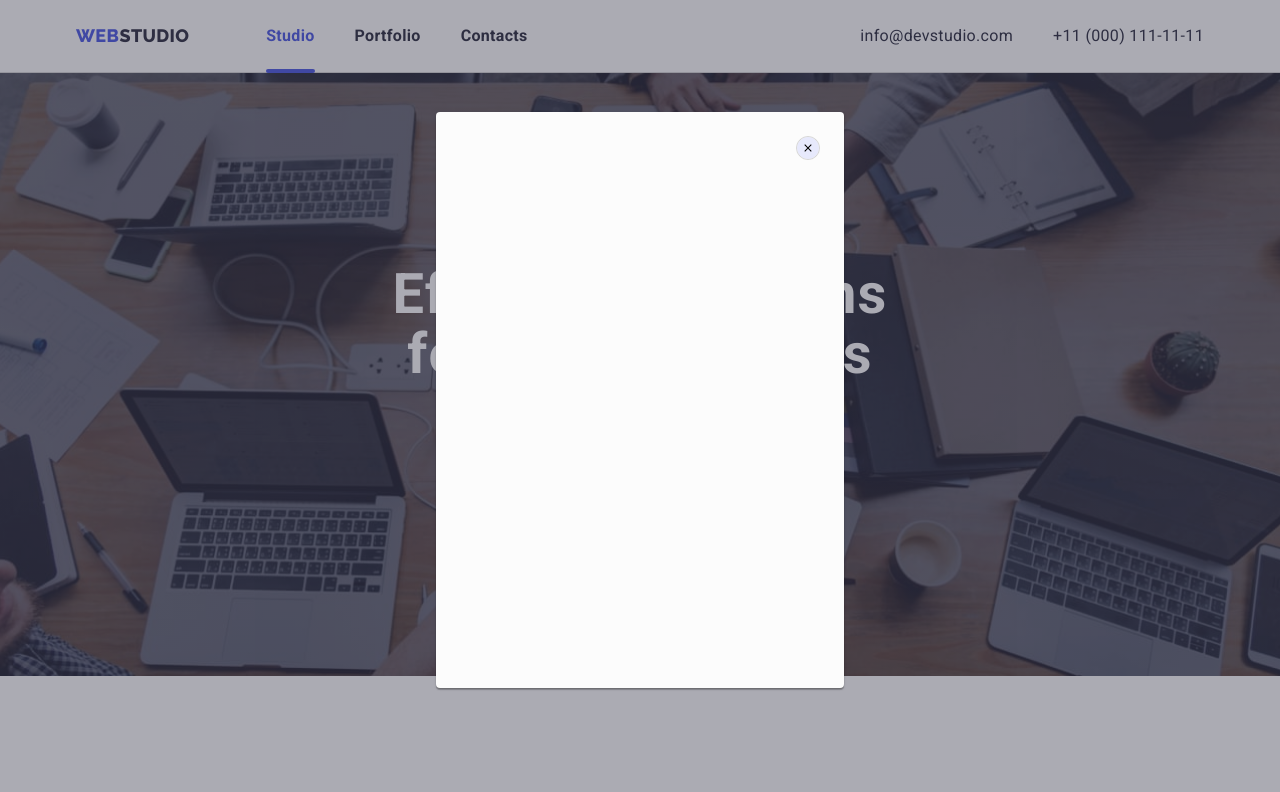
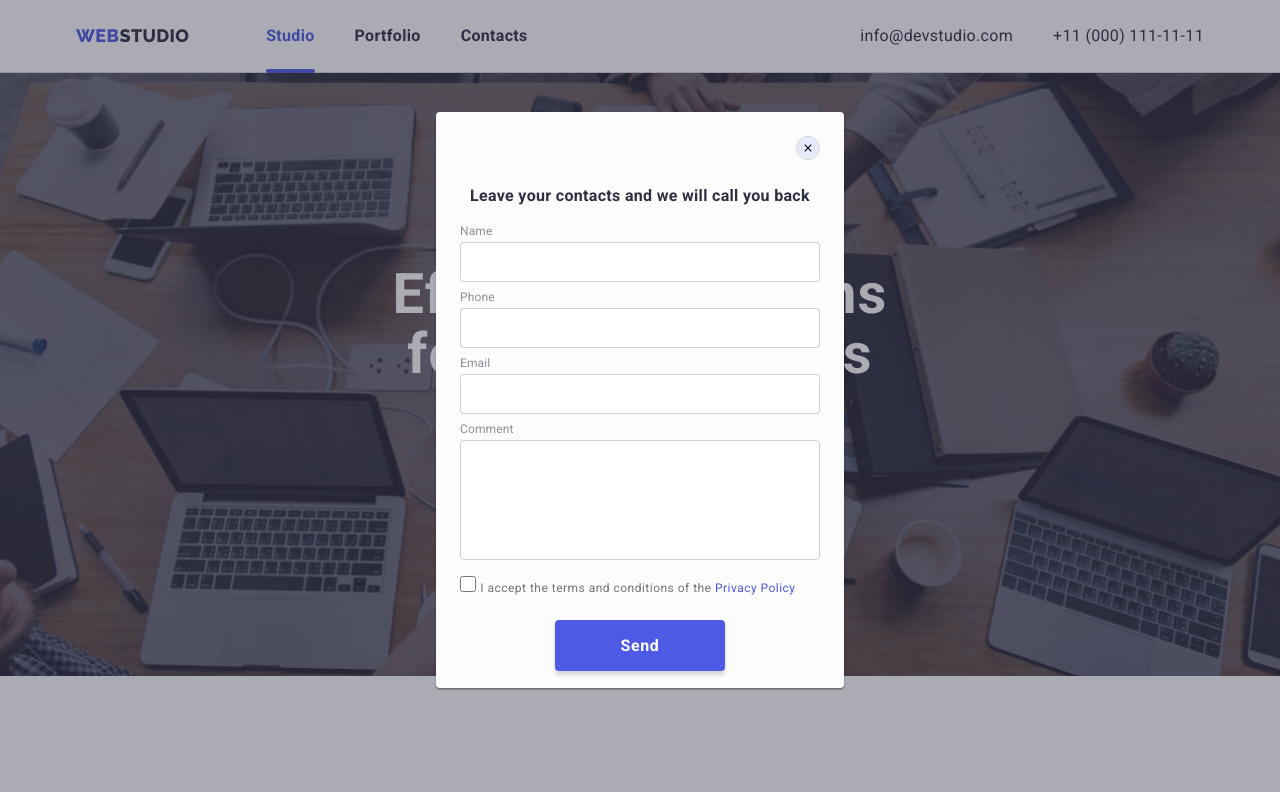
Before and after one commit to alexrat22/goit-markup-hw-06, a plain HTML site: page index.html in a window 1280 px wide. Both pictures are taken after a click on the button "Order Service". Shown: the top 792 px of the page. Drawn offline with nearby package versions, Linux system fonts and the light colour scheme.

Commit message:
start modal form

```diff
--- a/CSS/styles.css
+++ b/CSS/styles.css
@@ -242,6 +242,85 @@ button {
 .modal-icon:focus {
 	border-color: #e7e9fc;
 	box-shadow: 0px 1px 6px rgba(46, 47, 66, 0.08), 0px 1px 1px rgba(46, 47, 66, 0.16), 0px 2px 1px rgba(46, 47, 66, 0.08);
+}
+
+.modal-title {
+	font-weight: 600;
+	line-height: 1.5;
+	text-align: center;
+	color: var(--secondary-text-color);
+	margin-top: 24px;
+	margin-bottom: 16px;
+}
+
+.modal-form {
+	width: 360px;
+	height: 336px;
+	margin-left: auto;
+	margin-right: auto;
+}
+
+.form-field {
+	display: flex;
+	flex-direction: column;
+}
+
+.form-label {
+	font-size: 12px;
+	line-height: 14px;
+	letter-spacing: 0.01em;
+	color: var(--helper-text);
+	margin-bottom: 4px;
+}
+
+.form-input {
+	width: 100%;
+	height: 40px;
+	border: 1px solid rgba(33, 33, 33, 0.2);
+	border-radius: 4px;
+	margin-bottom: 8px;
+}
+
+.form-comment {
+	border: 1px solid rgba(33, 33, 33, 0.2);
+	border-radius: 4px;
+	margin-bottom: 16px;
+}
+
+textarea {
+	resize: none;
+	width: 360px;
+	height: 120px;
+}
+
+.policy-checkbox {
+	width: 16px;
+	height: 16px;
+}
+
+.label-policy {
+	font-size: 12px;
+	letter-spacing: 0.04em;
+	color: #757575;
+}
+
+.policy-link {
+	color: var(--accent-color);
+}
+
+.modal-button-send {
+	width: 170px;
+	height: 51px;
+	padding: 0;
+	margin-top: 24px;
+	margin-left: auto;
+	margin-right: auto;
+	box-shadow: 0px 4px 4px rgba(0, 0, 0, 0.15);
+	border-radius: 4px;
+	background-color: var(--accent-color);
+	font-weight: 600;
+	letter-spacing: 0.04em;
+	color: var(--background-color);
 }
 
 /* Features */
--- a/index.html
+++ b/index.html
@@ -57,6 +57,40 @@
 							<use href="./images/icons.svg#icon-close"></use>
 						</svg>
 					</button>
+
+					<p class="modal-title">Leave your contacts and we will call you back</p>
+
+					<form class="modal-form">
+						<div class="form-field">
+							<label for="name" class="form-label">Name</label>
+							<input type="text" name="name" id="name" class="form-input" />
+						</div>
+
+						<div class="form-field">
+							<label for="tel" class="form-label">Phone</label>
+							<input type="tel" name="tel" id="tel" class="form-input" />
+						</div>
+
+						<div class="form-field">
+							<label for="email" class="form-label">Email</label>
+							<input type="email" name="email" id="email" class="form-input" />
+						</div>
+
+						<div class="form-field">
+							<label for="comment" class="form-label">Comment</label>
+							<textarea name="comment" id="comment" class="form-comment"></textarea>
+						</div>
+
+						<div>
+							<input type="checkbox" name="policy" id="policy" class="policy-checkbox" />
+							<label for="policy" class="label-policy">
+								I accept the terms and conditions of the
+								<a href="" class="policy-link">Privacy Policy</a>
+							</label>
+						</div>
+
+						<button type="submit" class="modal-button-send">Send</button>
+					</form>
 				</div>
 			</div>
 
```
